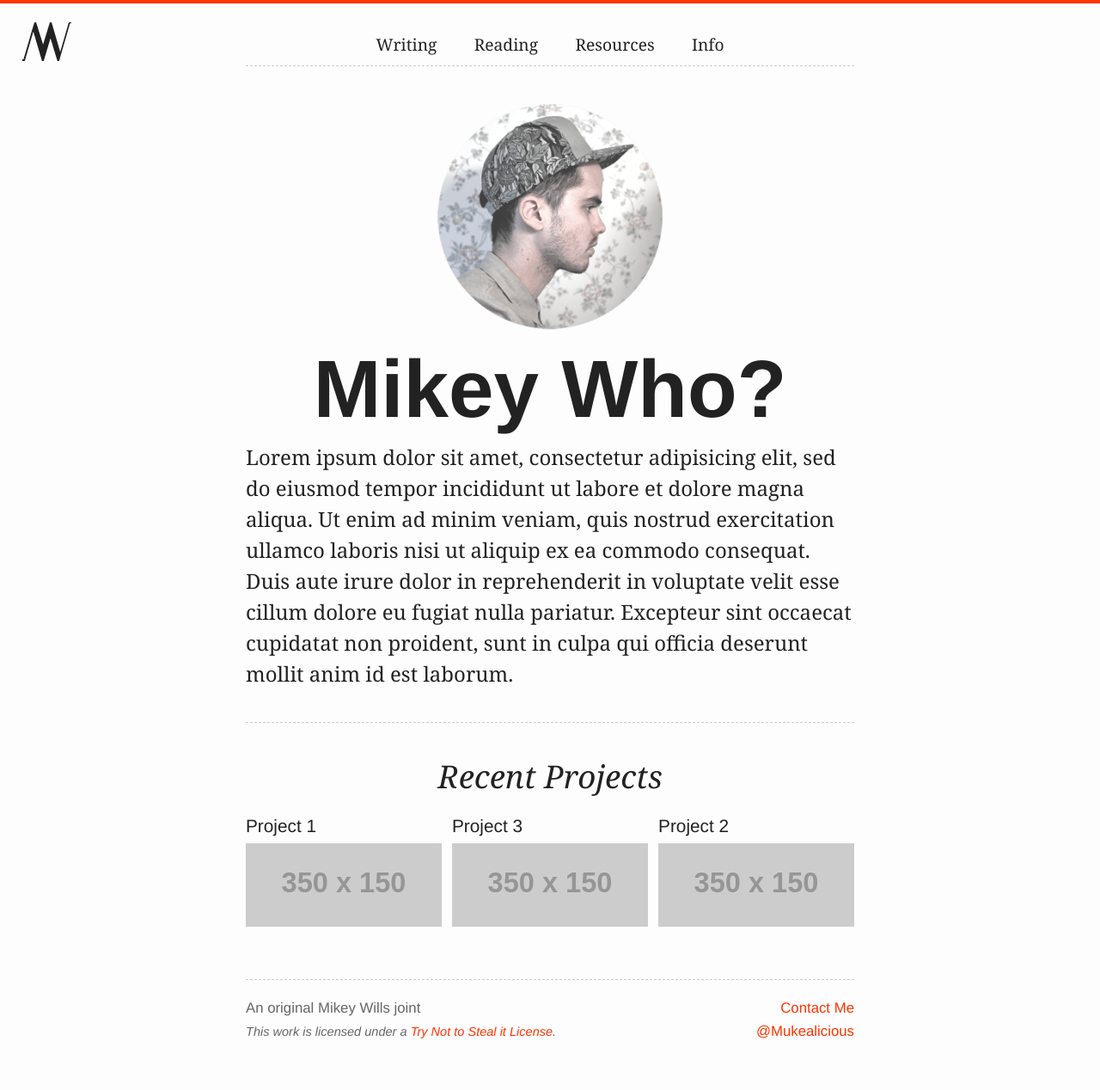
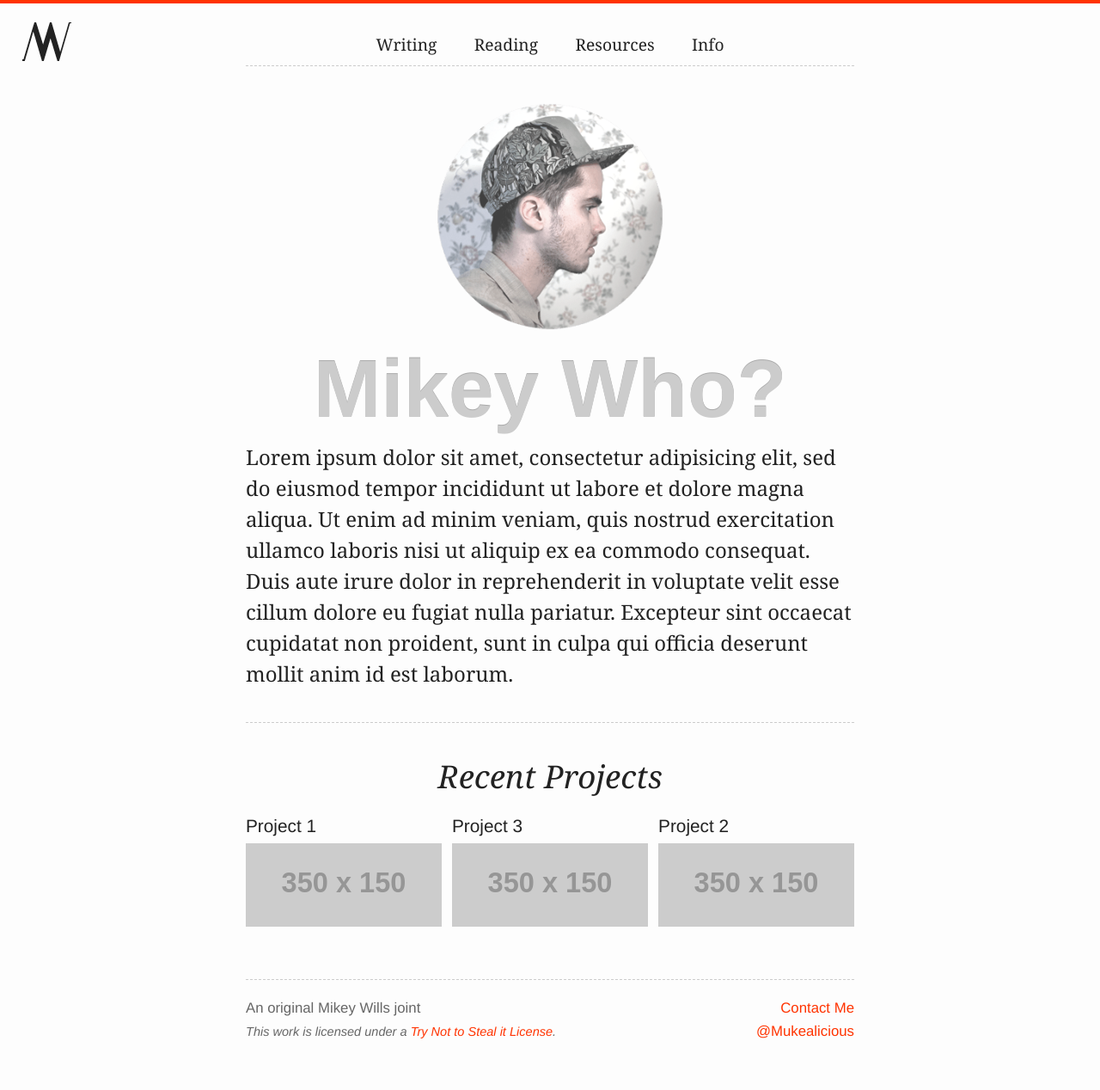
Before and after one commit to mukealicious/mukealicious.github.io, a Jekyll site: the page built from info.html, in a window 1280 px wide. Shown: the whole page at 86% size. Built offline with Jekyll 4.4.1, drawn with Linux system fonts in a browser that asks for light colours; Markdown is read by kramdown in place of the engine named in the settings.

Commit message:
Info page headline styling

```diff
--- a/sass/screen.scss
+++ b/sass/screen.scss
@@ -107,6 +107,8 @@ article.hi {
   h1 {
     display: block;
     width: 100%;
+    color: $grey;
+    @include text-shadow($grey-shdw 0px -1px 0);
   }
   img.face {
     width: 11em;
--- a/stylesheets/screen.css
+++ b/stylesheets/screen.css
@@ -347,8 +347,10 @@ article.hi h2::after {
 .bio h1 {
   display: block;
   width: 100%;
+  color: #cccccc;
+  text-shadow: #aaaaaa 0px -1px 0;
 }
-/* line 111, ../sass/screen.scss */
+/* line 113, ../sass/screen.scss */
 .bio img.face {
   width: 11em;
   opacity: 0.75;
@@ -358,32 +360,32 @@ article.hi h2::after {
   -o-transition-duration: 0.2s;
   transition-duration: 0.2s;
 }
-/* line 115, ../sass/screen.scss */
+/* line 117, ../sass/screen.scss */
 .bio img.face:hover {
   opacity: 1;
 }
-/* line 119, ../sass/screen.scss */
+/* line 121, ../sass/screen.scss */
 .bio p {
   text-align: left;
 }
 
-/* line 124, ../sass/screen.scss */
+/* line 126, ../sass/screen.scss */
 .recent-projects {
   margin-bottom: 1.6em;
 }
-/* line 125, ../sass/screen.scss */
+/* line 127, ../sass/screen.scss */
 .recent-projects h2 {
   text-align: center;
 }
 
-/* line 131, ../sass/screen.scss */
+/* line 133, ../sass/screen.scss */
 .project {
   width: 32.203%;
   float: left;
   margin-right: 1.695%;
   display: inline;
 }
-/* line 133, ../sass/screen.scss */
+/* line 135, ../sass/screen.scss */
 .project:nth-child(3n) {
   float: right;
   margin-right: 0;
@@ -394,7 +396,7 @@ article.hi h2::after {
 /* --------------------------------------------------------------------
    Misc
 -------------------------------------------------------------------- */
-/* line 140, ../sass/screen.scss */
+/* line 142, ../sass/screen.scss */
 article.coming-soon h1 {
   margin-bottom: 1.6em;
   text-align: center;
@@ -421,24 +423,24 @@ article.coming-soon h1 {
     line-height: 1.476em;
   }
 
-  /* line 165, ../sass/screen.scss */
+  /* line 167, ../sass/screen.scss */
   .container {
     max-width: 24em;
   }
 
-  /* line 168, ../sass/screen.scss */
+  /* line 170, ../sass/screen.scss */
   img#logo {
     position: inherit;
     margin-bottom: 0.25em;
   }
 
-  /* line 172, ../sass/screen.scss */
+  /* line 174, ../sass/screen.scss */
   h1 {
     font-size: 2.095em;
     line-height: 1.409em;
   }
 
-  /* line 173, ../sass/screen.scss */
+  /* line 175, ../sass/screen.scss */
   h2 {
     font-size: 1.238em;
     line-height: 1.192em;
@@ -452,7 +454,7 @@ article.coming-soon h1 {
     line-height: 1.5em;
   }
 
-  /* line 182, ../sass/screen.scss */
+  /* line 184, ../sass/screen.scss */
   .container {
     padding: 0 0.75em;
   }
```
